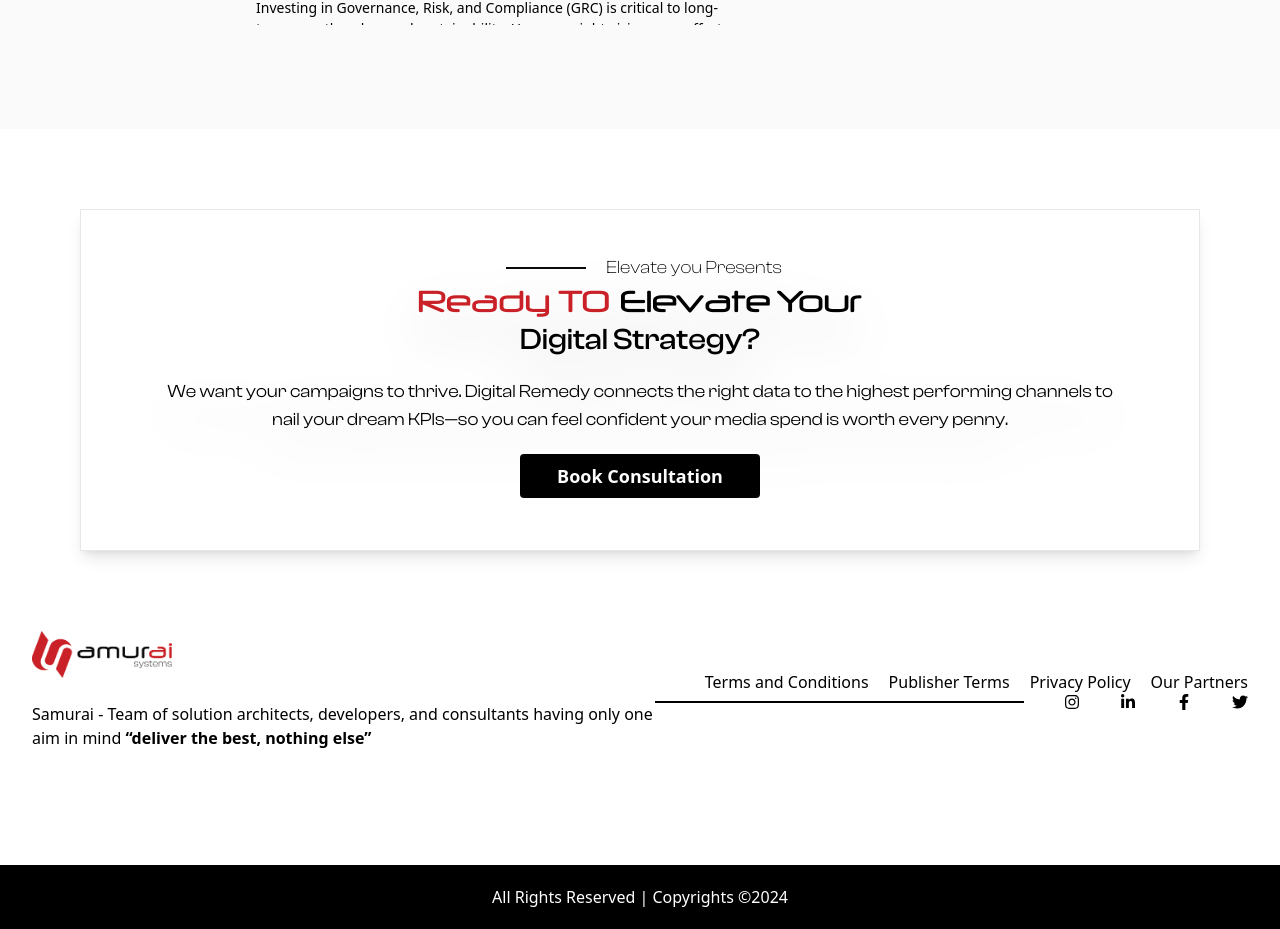
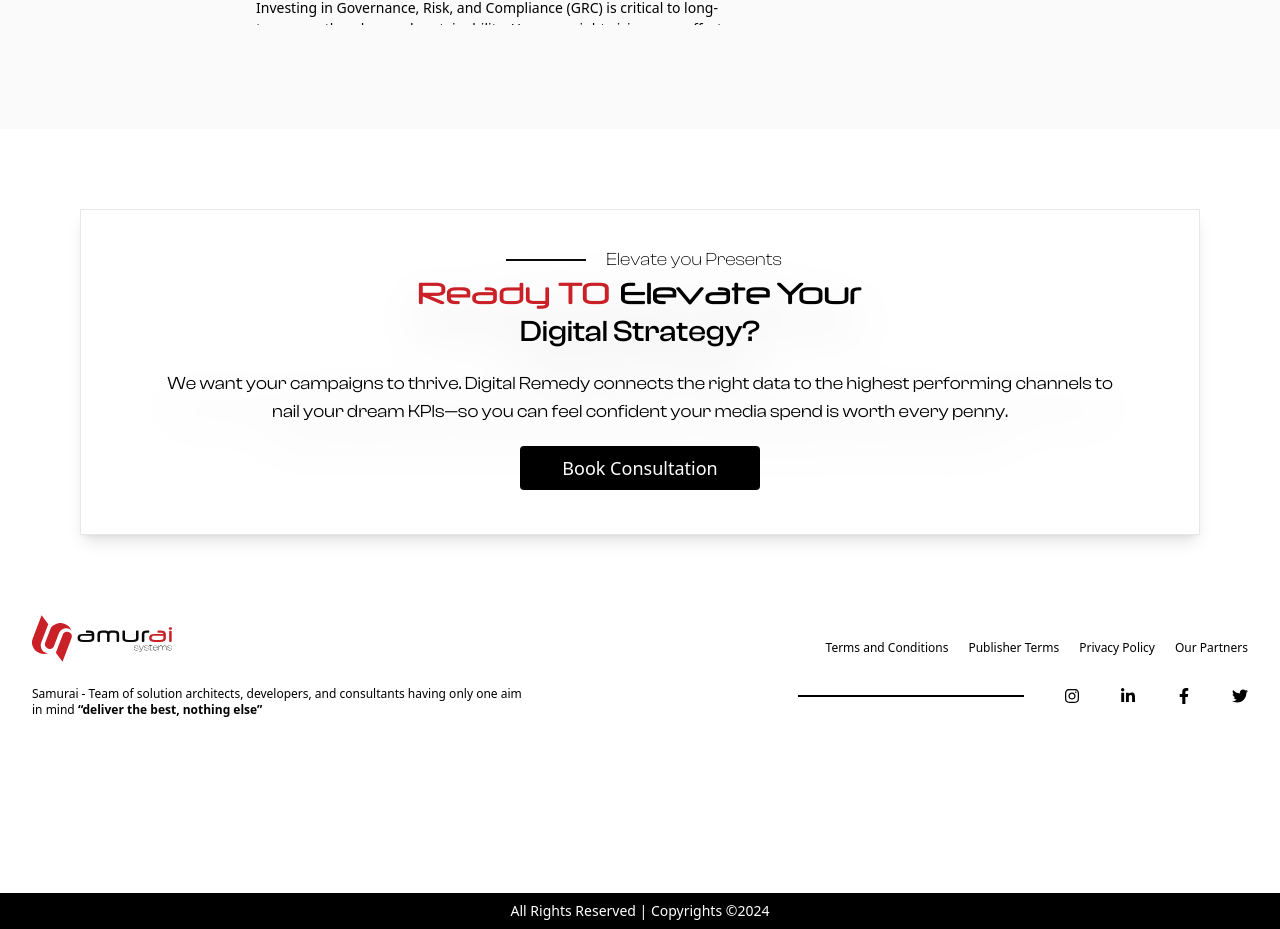
Before and after one commit to hamzahashmi033/Samurai-systems, a Next.js app: page / in a window 1280 px wide. Shown: the part 3071-4000 px from the top of the page. Built offline with nearby package versions, Linux system fonts and the light colour scheme; a web font is replaced by a local one.

Commit message:
fixed footer bugs

```diff
--- a/src/app/components/Foot.jsx
+++ b/src/app/components/Foot.jsx
@@ -1,14 +1,18 @@
-import React from 'react'
-import ReUse from './Reuse'
-import { FaFacebookF, FaLinkedinIn, FaInstagram, FaTwitter } from "react-icons/fa";
-import Image from 'next/image';
+import React from "react";
+import ReUse from "./ReUse";
+import {
+  FaFacebookF,
+  FaLinkedinIn,
+  FaInstagram,
+  FaTwitter,
+} from "react-icons/fa";
+import Image from "next/image";
+
 const Foot = () => {
   return (
-        <>
-            <div className="xs:overflow-hidden h-screen">
-                <div className="sm:container lg:container relative  sm:mx-auto ">
-
-                    <div className="flex flex-col justify-center items-center border shadow-lg xl:p-8 lg:p-3 sm:p-2 xs:m-1 xl:m-[5rem] lg:m-[3rem] md:m-[2rem]">
+    <div className="relative flex flex-col min-h-screen xs:overflow-hidden">
+      <div className="sm:container lg:container mx-auto">
+        <div className="flex flex-col justify-center items-center border shadow-lg xl:p-6 lg:p-3 sm:p-2 xs:m-1 xl:m-[5rem] lg:m-[3rem] md:m-[2rem]">
           <ReUse
             p1="Elevate you Presents"
             span1="Ready TO"
@@ -17,42 +21,67 @@ const Foot = () => {
             p2="We want your campaigns to thrive. Digital Remedy connects the right data to the highest performing channels to nail your dream KPIs—so you can feel confident your media spend is worth every penny."
           />
 
-                        <button type='button' className='bg-black w-[15rem] text-white px-4 py-2 m-5 font-semibold rounded text-sm sm:text-base lg:text-lg'> Book  Consultation </button>
+          <button
+            type="button"
+            className="bg-black w-[15rem] text-white px-4 py-2 m-5 font-semi bold rounded text-sm sm:text-base lg:text-lg"
+          >
+            {" "}
+            Book Consultation{" "}
+          </button>
         </div>
 
-                    <div className='flex flex-col lg:flex-row justify-between items-center xs:px-1 sm:px-8'>
-                        <div className="lg:w-[625px] text-center justify-center lg:text-left ">
-                            <Image src={'/footer_logo.png'} width={100} height={100} className='mx-auto lg:mx-0 lg:w-[140px] ' />
+        <div className="flex flex-col lg:flex-row justify-between items-center xs:px-1 sm:px-8 xs:pt-8 xl:pt-0">
+          <div className="lg:w-[625px] xl:w-[500px] text-center justify-center lg:text-left">
+            <Image
+              src={"/foot-logo.svg"}
+              width={100}
+              height={100}
+              className="mx-auto lg:mx-0 lg:w-[140px]"
+            />
 
-                            <p className='lg:pt-6 xs:pt-3 lg:text-base'>Samurai - Team of solution architects, developers, and consultants having only one aim in mind <span className='font-bold'>“deliver the best, nothing else”</span></p>
+            <p className="lg:pt-6 xs:pt-3 xs:pb-3 lg:text-xs">
+              Samurai - Team of solution architects, developers, and consultants
+              having only one aim in mind{" "}
+              <span className="font-bold">
+                “deliver the best, nothing else”
+              </span>
+            </p>
           </div>
 
-                        <div className="lg:w-[594px] text-center lg:text-right">
-                            <ul className='flex flex-wrap justify-center lg:justify-end items-center gap-4 lg:gap-5'>
+          <div className="lg:w-[594px] xl:w-[450px] text-center lg:text-right">
+            <ul className="flex flex-wrap justify-center lg:justify-end items-center lg:gap-5 lg:text-xs">
               <li>Terms and Conditions</li>
               <li>Publisher Terms</li>
               <li>Privacy Policy</li>
               <li>Our Partners</li>
             </ul>
 
-                            <ul className='flex justify-center lg:justify-end items-center gap-4 lg:gap-10'>
-                                <div className='border border-black w-[60px] h-px flex-grow hidden lg:block' />
-                                <li><FaInstagram /></li>
-                                <li><FaLinkedinIn /></li>
-                                <li><FaFacebookF /></li>
-                                <li><FaTwitter /></li>
+            <ul className="flex justify-center lg:justify-end items-center gap-4 lg:gap-10 mt-3 lg:mt-8">
+              <div className="border border-black w-[60px] flex-grow hidden lg:block" />
+              <li>
+                <FaInstagram />
+              </li>
+              <li>
+                <FaLinkedinIn />
+              </li>
+              <li>
+                <FaFacebookF />
+              </li>
+              <li>
+                <FaTwitter />
+              </li>
             </ul>
           </div>
         </div>
       </div>
 
-                <div className='absolute bottom-0 w-full'>
-                    <p className='w-full text-center text-white bg-black p-5 bottom-0'>All Rights Reserved | Copyrights ©2024</p>
+      <div className="w-full mt-auto">
+        <p className="w-full text-center text-white bg-black md:p-5 lg:p-2 text-sm xs:p-2">
+          All Rights Reserved | Copyrights ©2024
+        </p>
       </div>
+    </div>
+  );
+};
 
-            </div>
-        </>
-    )
-}
-
-export default Foot
+export default Foot;
```
Also changed, not shown: public/foot-logo.svg (added). Lines whose indentation alone changed are shown as unchanged.
